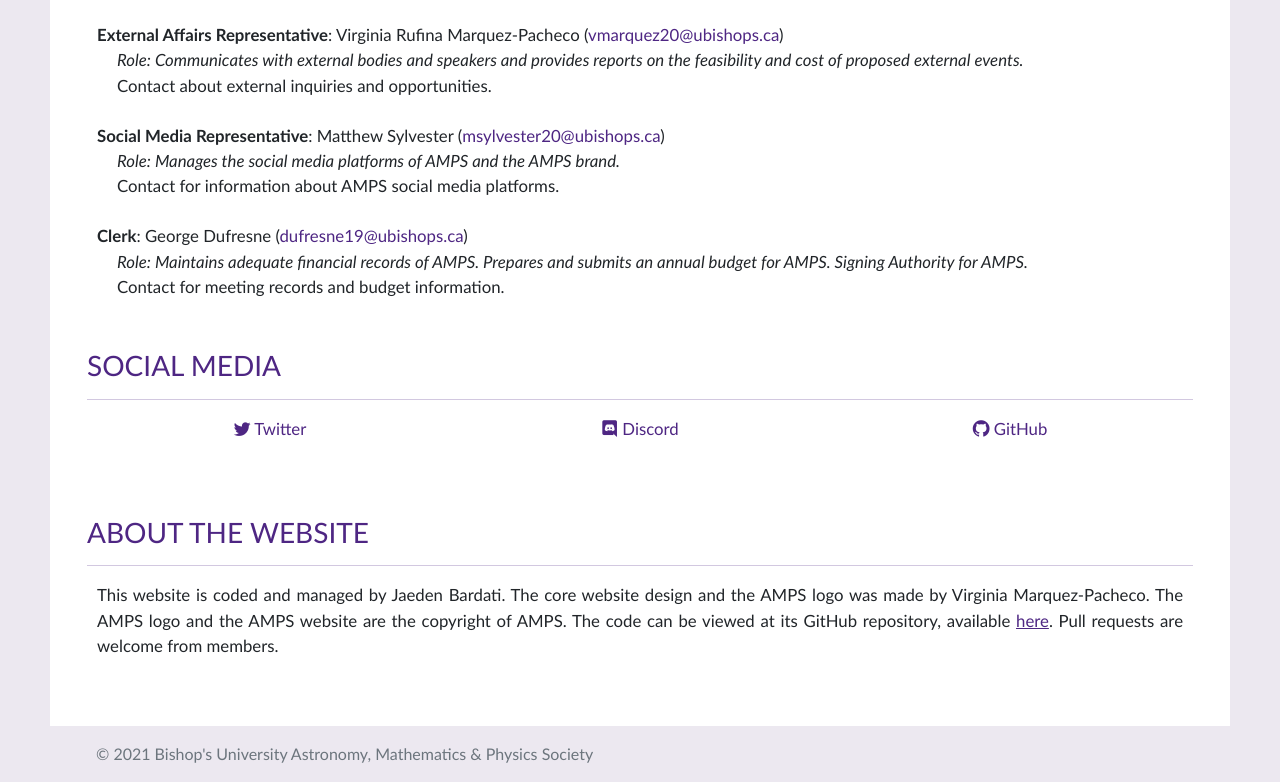
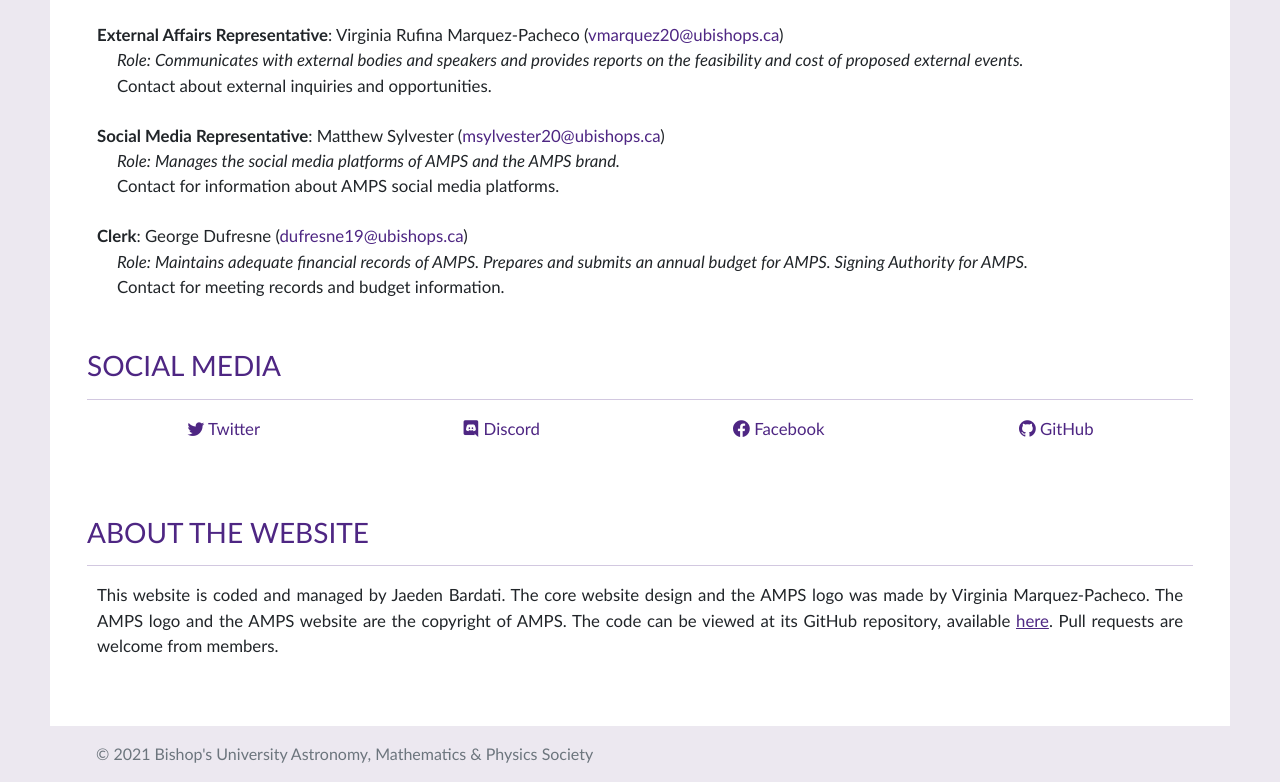
Before and after one commit to JaedenBardati/AMPS-club-website, a plain HTML site: page contact.html in a window 1280 px wide. Shown: the part 740-1522 px from the top of the page. Drawn offline with nearby package versions, Linux system fonts and the light colour scheme.

Commit message:
added facebook link to contact

```diff
--- a/contact.html
+++ b/contact.html
@@ -115,9 +115,10 @@
                                 </div>
                                 <div class="subsubcontent">
                                     <div class="row" id="contact-socialmedia">
-                                        <div class="col col-12 col-lg-4"><p><a href="https://twitter.com/AmpsBu"><i class="bi bi-twitter"></i> Twitter</a></p></div>
-                                        <div class="col col-12 col-lg-4"><p><a href="https://discord.gg/Pf89PT2Vu6"><i class="bi bi-discord"></i> Discord</a></p></div>
-                                        <div class="col col-12 col-lg-4"><p><a href="https://github.com/JaedenBardati/AMPS-club-website"><i class="bi bi-github"></i> GitHub</a></p></div>
+                                        <div class="col col-12 col-md-6 col-lg-3"><p><a href="https://twitter.com/AmpsBu"><i class="bi bi-twitter"></i> Twitter</a></p></div>
+                                        <div class="col col-12 col-md-6 col-lg-3"><p><a href="https://discord.gg/Pf89PT2Vu6"><i class="bi bi-discord"></i> Discord</a></p></div>
+                                        <div class="col col-12 col-md-6 col-lg-3"><p><a href="https://www.facebook.com/buAMPS"><i class="bi bi-facebook"></i> Facebook</a></p></div>
+                                        <div class="col col-12 col-md-6 col-lg-3"><p><a href="https://github.com/JaedenBardati/AMPS-club-website"><i class="bi bi-github"></i> GitHub</a></p></div>
                                     </div>
                                 </div>
                             </div>
```
